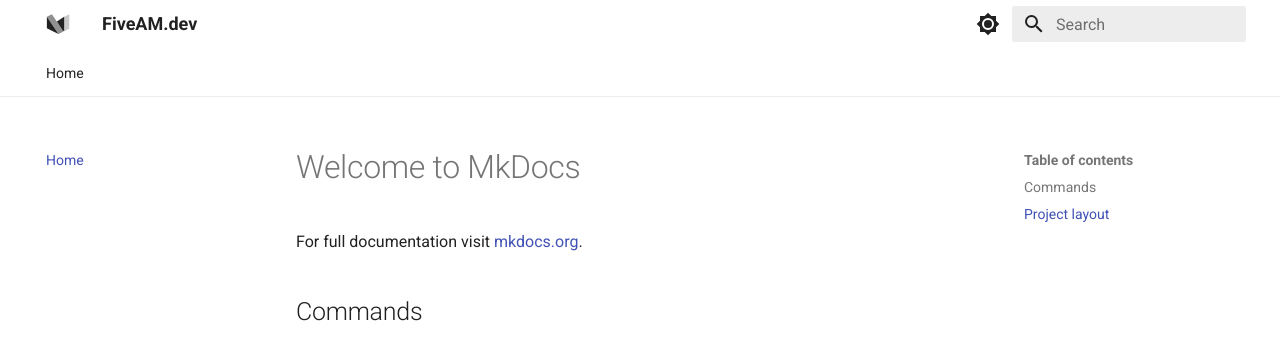
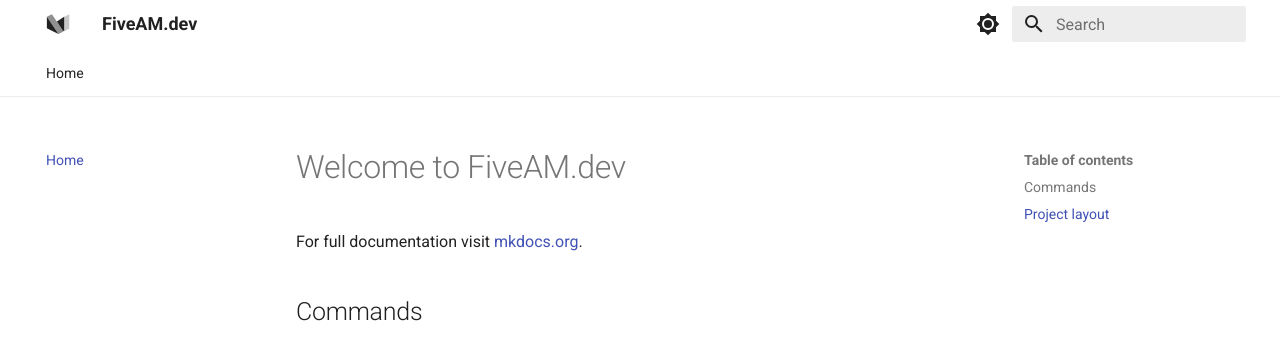
Before and after one commit to albert-rz/fiveam, an MkDocs documentation site: the page built from docs/index.md, in a window 1280 px wide. Shown: the top 344 px of the page. Built offline with MkDocs 1.6.1 and Material for MkDocs 9.7.7, drawn with Linux system fonts in a browser that asks for light colours.

```diff
--- a/docs/index.md
+++ b/docs/index.md
@@ -1,4 +1,4 @@
-# Welcome to MkDocs
+# Welcome to FiveAM.dev
 
 For full documentation visit [mkdocs.org](https://www.mkdocs.org).
 
```
Also changed, not shown: 1 other file.
